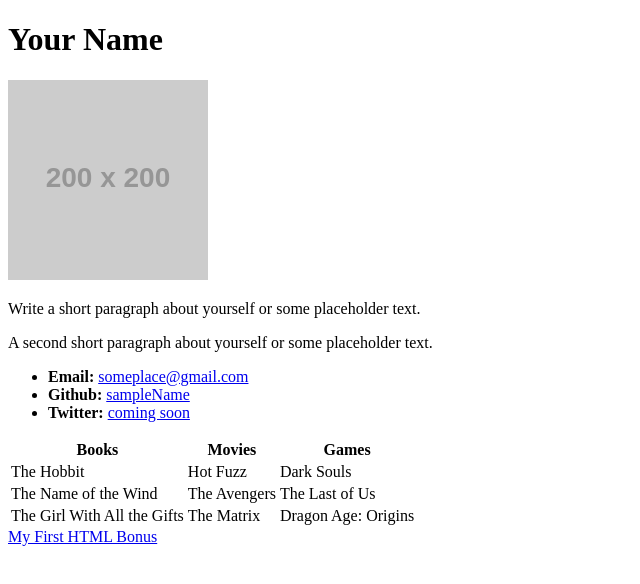
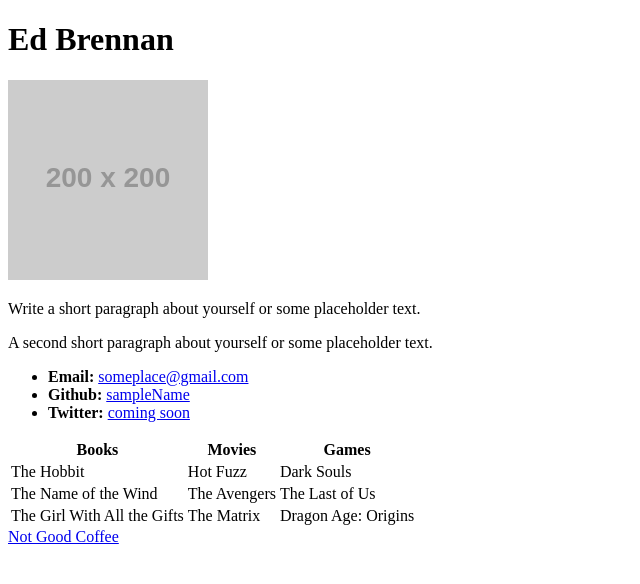
Before and after one commit to ejbrennanjr/ejbrennanjr.github.io, a plain HTML site: page index.html in a window 1280 px wide. Shown: the whole page, without its empty margins (0-640 px from the left). Drawn offline with Linux system fonts and the light colour scheme; placeholder pictures from the web are drawn by us.

Commit message:
New website

```diff
--- a/index.html
+++ b/index.html
@@ -7,7 +7,7 @@
 
 <body>
 
-  <h1>Your Name</h1>
+  <h1>Ed Brennan</h1>
 
   <img src="https://placehold.it/200x200" alt="Your Name">
 
@@ -44,7 +44,7 @@
   </table>
 
   <!-- Bonus link to last class page -->
-  <a href="../../../../1/Activities/04-Stu_MyFirst_HTML/Solved/my-first-bonus.html">My First HTML Bonus</a>
+  <a href="https://ejbrennanjr.github.io/notgoodcoffee/" target="_blank">Not Good Coffee</a>
 
 </body>
 
```
